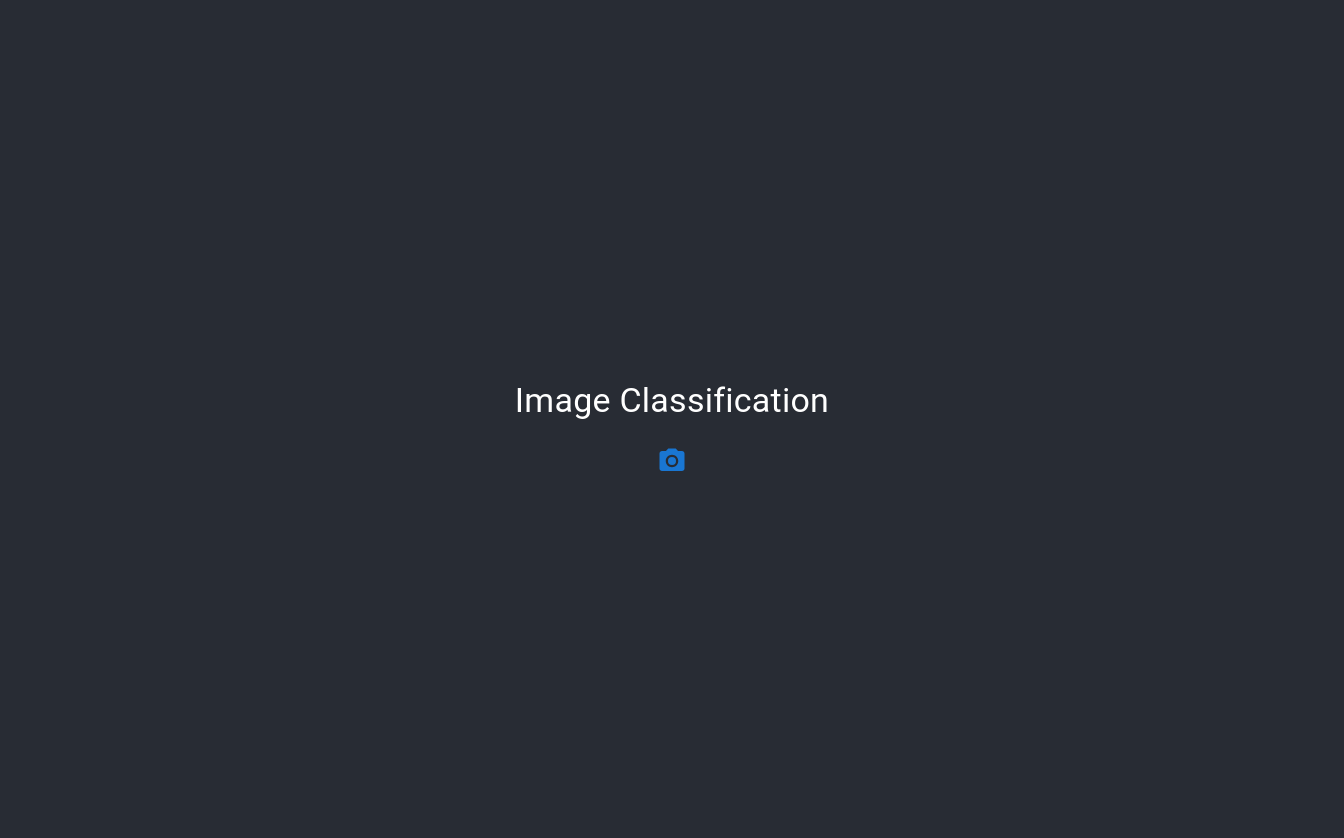
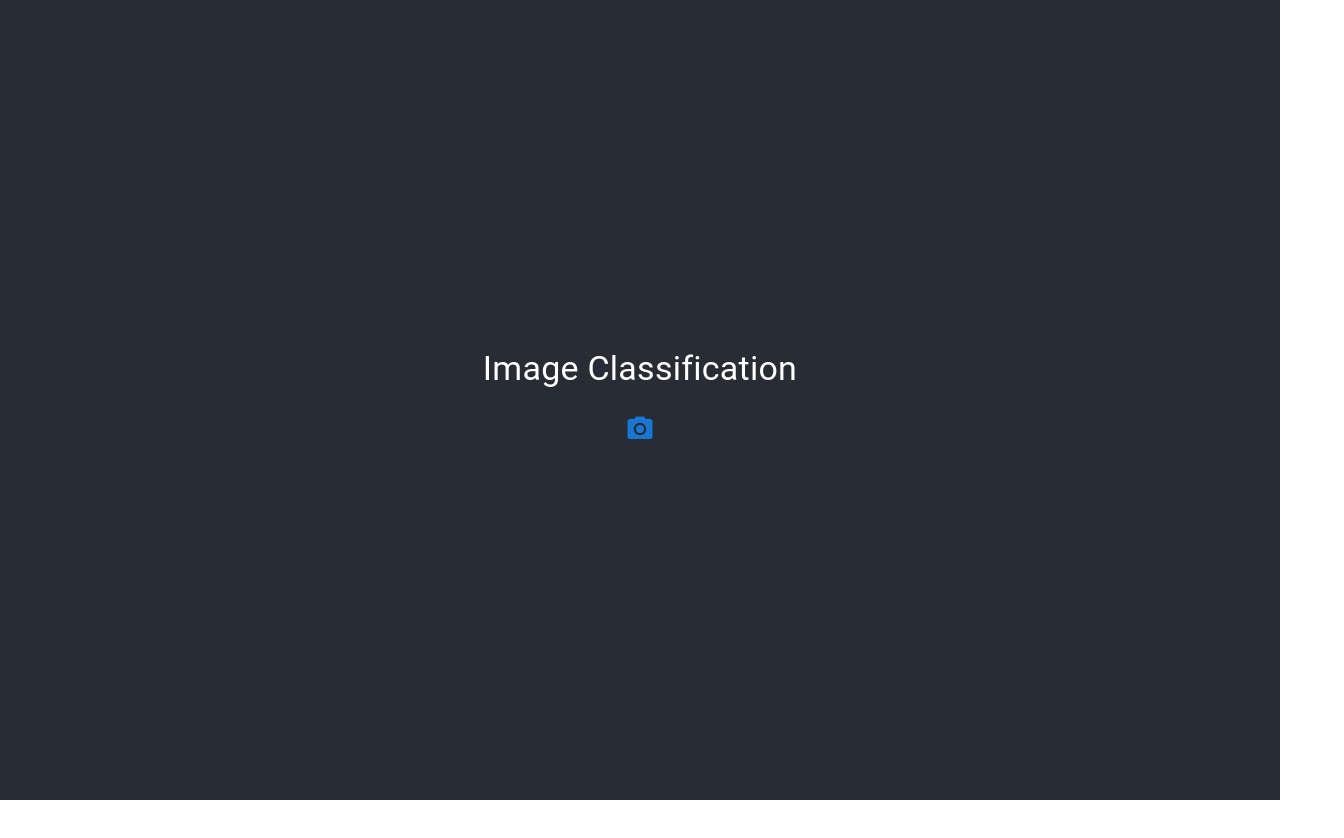
Before and after one commit to Madhukar-Reddy2002/flowerAPP, a React (Vite) app: page / in a window 1280 px wide. Shown: the top 838 px of the page, 1344 px wide, since content can reach past the window. After the commit the page ends 800 px from the top, so only its background shows below. Built offline with nearby package versions, Linux system fonts and the light colour scheme; the HTML template or start-up script is replaced by a standard one.

Commit message:
Update App.jsx

```diff
--- a/src/App.jsx
+++ b/src/App.jsx
@@ -41,7 +41,6 @@ const App = () => {
         flexDirection: 'column',
         alignItems: 'center',
         justifyContent: 'center',
-        p: 4,
         textAlign: 'center',
         height: '100vh',
         width:"100vw",
```
